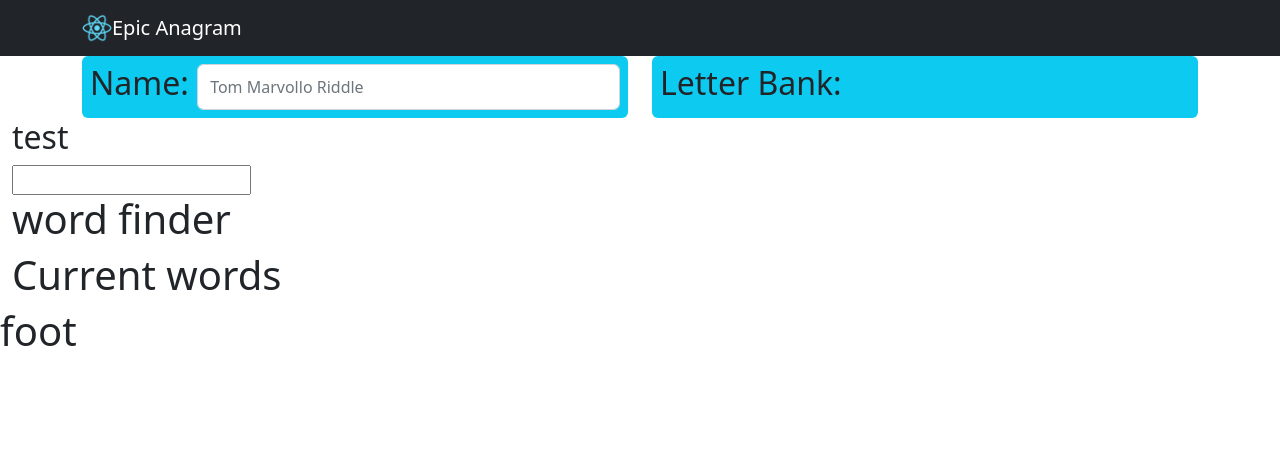
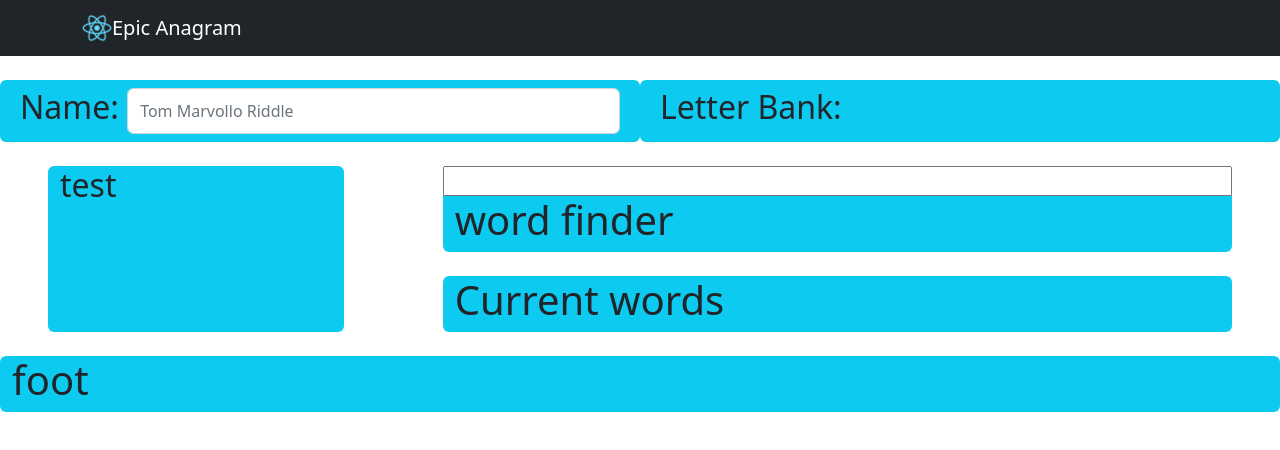
Before and after one commit to Luceium/Magigram, a React (Create React App) app: page / in a window 1280 px wide. Shown: the top 450 px of the page. Built offline with nearby package versions, Linux system fonts and the light colour scheme.

Commit message:
places all elements into a row or column

```diff
--- a/src/App.js
+++ b/src/App.js
@@ -15,21 +15,31 @@ function App() {
     <>
       <Nav />
       <Container fluid className='m-auto'>
-        <Container>
-          <Row>
-            <Col md>
-              <Name className='bg-info rounded mt-4' />
+        <Row >
+          <Col md className='mt-4 bg-info rounded'>
+            <Name />
           </Col>
-            <Col md>
-              <LetterBank className='bg-info rounded mt-4' />
+          <Col md className='mt-4 bg-info rounded'>
+            <LetterBank />
           </Col>
         </Row>
-        </Container>
+        <Row className='ps-5 pe-5'>
+          <Col className='col-3 bg-info rounded mt-4'>
             <History />
+          </Col>
+          <Col className='offset-sm-1'>
+            <Row className='bg-info rounded mt-4' >
               <WordFinder />
+            </Row>
+            <Row className='bg-info rounded mt-4' >
               <CurrentWords />
+            </Row>
+          </Col>
+        </Row>
+        <Row className='bg-info rounded mt-4' >
+          <Foot />
+        </Row>
       </Container >
-      <Foot />
     </>
   );
 }
```
Also changed, not shown: src/App.css (line endings or trailing spaces). Lines whose indentation alone changed are shown as unchanged.
